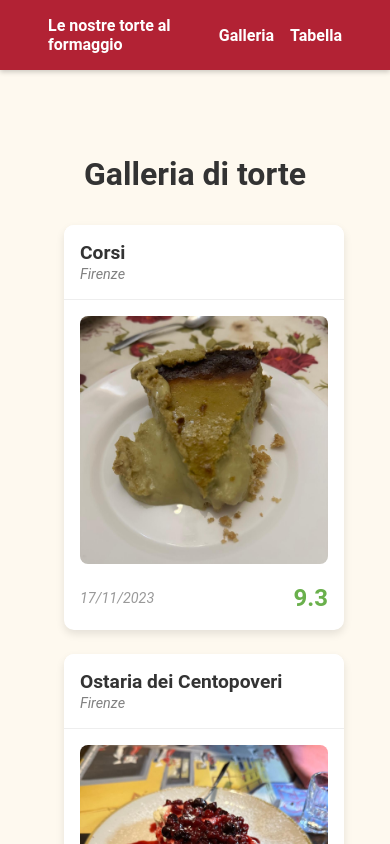
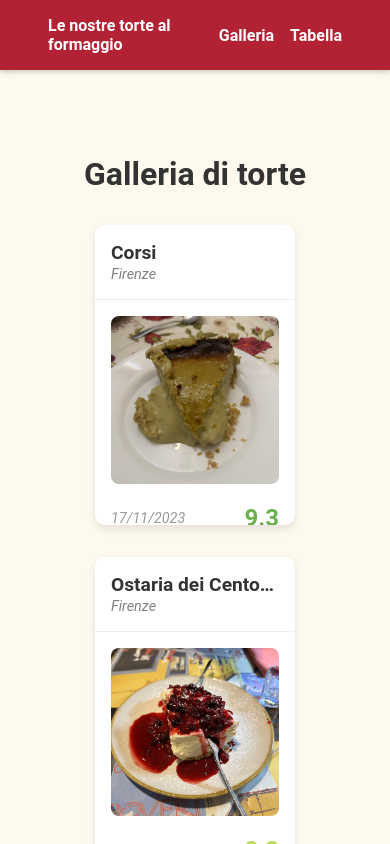
Before and after one commit to jordiciurana16/cheesecake, a React (Vite) app: page /gallery in a window 390 px wide. Shown: the top 844 px of the page. Built offline with nearby package versions, Linux system fonts and the light colour scheme.

Commit message:
grid responsive design

```diff
--- a/src/components/MovieCard.tsx
+++ b/src/components/MovieCard.tsx
@@ -34,8 +34,8 @@ const MovieCard: React.FC<MovieProps> = ({ movie }) => {
       <div
         onClick={toggleFlip}
         style={{
-          width: "280px",
-          height: "405px",
+          width: "100%",
+          aspectRatio: "2 / 3", // Aspect ratio 2:3
           position: "relative",
           transformStyle: "preserve-3d",
           transform: isFlipped ? "rotateY(180deg)" : "rotateY(0)",
@@ -103,7 +103,13 @@ const MovieCard: React.FC<MovieProps> = ({ movie }) => {
               {movie.location}
             </a>
           </div>
-          <div style={{ padding: "1rem" }}>
+          <div
+            style={{
+              paddingTop: "1rem",
+              paddingLeft: "1rem",
+              paddingRight: "1rem",
+            }}
+          >
             <img
               src={movie.image}
               alt={movie.title}
@@ -117,12 +123,12 @@ const MovieCard: React.FC<MovieProps> = ({ movie }) => {
           </div>
           <div
             style={{
-              paddingBottom: "0.5rem",
-              paddingLeft: "1rem",
-              paddingRight: "1rem",
               display: "flex",
               justifyContent: "space-between",
               alignItems: "center",
+              paddingTop: "1rem",
+              paddingLeft: "1rem",
+              paddingRight: "1rem",
             }}
           >
             <span
--- a/src/pages/Gallery.tsx
+++ b/src/pages/Gallery.tsx
@@ -19,14 +19,38 @@ const Gallery: React.FC = () => {
       <div
         style={{
           display: "grid",
-          gridTemplateColumns: "repeat(auto-fit, minmax(280px, 1fr))",
-          gap: "1.5rem",
+          gap: "2rem", // 4rem separation between cards and rows
+          gridTemplateColumns: "repeat(auto-fit, minmax(200px, 1fr))",
+          justifyContent: "center", // Center the grid
+          padding: "0 2rem", // Add padding to both sides
         }}
       >
         {cheesecakesData.map((movie) => (
           <MovieCard key={movie.id} movie={movie} />
         ))}
       </div>
+      <style jsx>{`
+        @media (max-width: 600px) {
+          div {
+            grid-template-columns: repeat(1, 1fr);
+          }
+        }
+        @media (min-width: 601px) and (max-width: 900px) {
+          div {
+            grid-template-columns: repeat(2, 1fr);
+          }
+        }
+        @media (min-width: 901px) and (max-width: 1200px) {
+          div {
+            grid-template-columns: repeat(3, 1fr);
+          }
+        }
+        @media (min-width: 1201px) {
+          div {
+            grid-template-columns: repeat(4, 1fr);
+          }
+        }
+      `}</style>
     </div>
   );
 };
```
